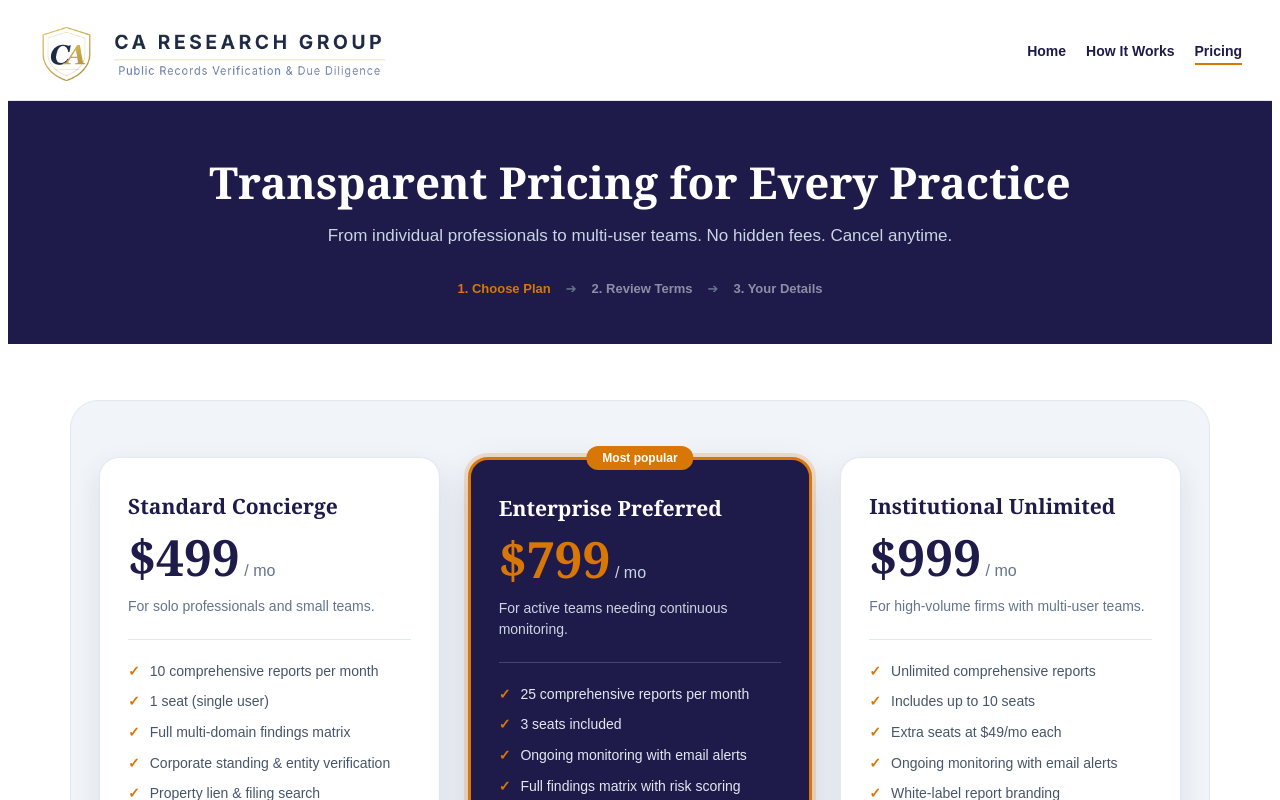
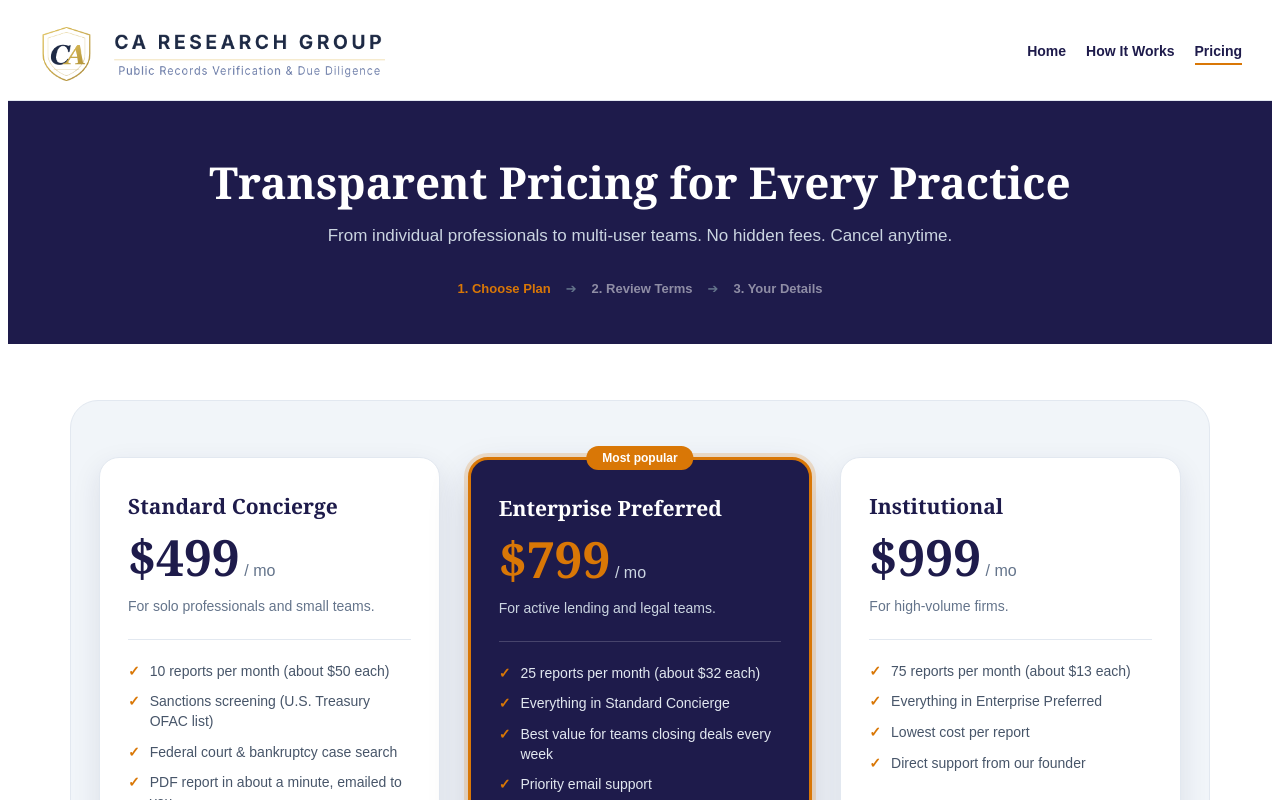
Before and after one commit to billalden01-dev/ca-research-group, a React (Vite) app: page / in a window 1280 px wide. Both pictures are taken after a click on the button "See Plans & Pricing →". Shown: the top 800 px of the page. Built offline with nearby package versions, Linux system fonts and the light colour scheme.

Commit message:
Update App.tsx

```diff
--- a/App.tsx
+++ b/App.tsx
@@ -25,14 +25,11 @@ const PLANS: Plan[] = [
     tagline: 'For solo professionals and small teams.',
     featured: false,
     features: [
-      '10 comprehensive reports per month',
-      '1 seat (single user)',
-      'Full multi-domain findings matrix',
-      'Corporate standing & entity verification',
-      'Property lien & filing search',
-      'Litigation history scan',
-      'Downloadable PDF reports',
-      '60-day report archive',
+      '10 reports per month (about $50 each)',
+      'Sanctions screening (U.S. Treasury OFAC list)',
+      'Federal court & bankruptcy case search',
+      'PDF report in about a minute, emailed to you',
+      'Private company link: no login or password',
       'Email support',
     ],
   },
@@ -40,32 +37,26 @@ const PLANS: Plan[] = [
     id: 'enterprise',
     name: 'Enterprise Preferred',
     price: 799,
-    tagline: 'For active teams needing continuous monitoring.',
+    tagline: 'For active lending and legal teams.',
     featured: true,
     features: [
-      '25 comprehensive reports per month',
-      '3 seats included',
-      'Ongoing monitoring with email alerts',
-      'Full findings matrix with risk scoring',
-      'Priority processing',
-      '180-day report archive',
-      'Dedicated support channel',
+      '25 reports per month (about $32 each)',
+      'Everything in Standard Concierge',
+      'Best value for teams closing deals every week',
+      'Priority email support',
     ],
   },
   {
     id: 'institutional',
-    name: 'Institutional Unlimited',
+    name: 'Institutional',
     price: 999,
-    tagline: 'For high-volume firms with multi-user teams.',
+    tagline: 'For high-volume firms.',
     featured: false,
     features: [
-      'Unlimited comprehensive reports',
-      'Includes up to 10 seats',
-      'Extra seats at $49/mo each',
-      'Ongoing monitoring with email alerts',
-      'White-label report branding',
-      'Dedicated account manager',
-      '365-day report archive',
+      '75 reports per month (about $13 each)',
+      'Everything in Enterprise Preferred',
+      'Lowest cost per report',
+      'Direct support from our founder',
     ],
   },
 ];
@@ -77,27 +68,29 @@ const STEPS = [
   },
   {
     title: 'We pull and check the records',
-    body: 'Our system retrieves matching records from official California government sources, then runs a two-step verification check on what it finds.',
+    body: 'Our system searches official government and court sources for matching records and screens names against the U.S. Treasury sanctions list.',
   },
   {
     title: 'You get a PDF report',
-    body: 'Liens, filings, and entity status are compiled into a clear PDF report, typically in under 60 seconds.',
+    body: 'Your findings are compiled into a clear PDF report, typically in under 60 seconds, and emailed to you.',
   },
 ];
 
 const AFTER_SUBSCRIBE = [
-  'Choose a plan, fill in your details and the first property you want researched, then pay securely by card.',
+  'Choose a plan and accept our Terms of Service, then fill in your details and the first property you want researched, and pay securely by card.',
   'We email your company a private link. Bookmark it. There is no password to remember.',
   'Use that link any time to request another report. Each request counts toward your monthly plan.',
   'Your PDF report is sent to your work email.',
 ];
 
 const REPORT_ITEMS = [
-  'Corporate standing and entity verification',
-  'Property lien and filing search',
-  'Litigation history scan',
-  'A findings matrix that brings it all together',
+  'Sanctions screening against the U.S. Treasury OFAC list',
+  'Federal court and bankruptcy case search',
+  'A summary of findings, with the sources searched and their limits',
+  'A clear PDF report, emailed to you',
 ];
+
+const COMING_SOON = 'Coming soon to every plan: California entity status and standing (with our automated two-step check), property liens and UCC filings, and California state court cases.';
 
 const FAQS = [
   {
@@ -356,7 +349,8 @@ export default function App() {
                   </div>
                   </div>
                   <div style={{ marginTop: '40px' }}>{afterSubscribeBox}</div>
-                  <p style={{ textAlign: 'center', fontSize: '12px', color: '#64748b', maxWidth: '640px', margin: '28px auto 0 auto', lineHeight: '1.6' }}>* Reports are compiled from public records and should be independently verified. See the legal notice below.</p>
+                  <p style={{ textAlign: 'center', fontSize: '14px', color: '#1e1b4b', maxWidth: '640px', margin: '28px auto 0 auto', lineHeight: '1.6', textWrap: 'balance' } as React.CSSProperties}>{COMING_SOON}</p>
+                  <p style={{ textAlign: 'center', fontSize: '12px', color: '#64748b', maxWidth: '640px', margin: '12px auto 0 auto', lineHeight: '1.6' }}>* Reports are compiled from public records and should be independently verified. See the legal notice below.</p>
                 </div>
               )}
 
@@ -495,6 +489,7 @@ export default function App() {
                     </li>
                   ))}
                 </ul>
+                <p style={{ fontSize: '14px', color: '#64748b', lineHeight: '1.6', margin: '16px 0 0 0' }}>{COMING_SOON}</p>
               </div>
 
               <div style={{ maxWidth: '640px', margin: '56px auto 0 auto', backgroundColor: '#f8fafc', border: '1px solid #e2e8f0', borderRadius: '14px', padding: '24px' }}>
```
